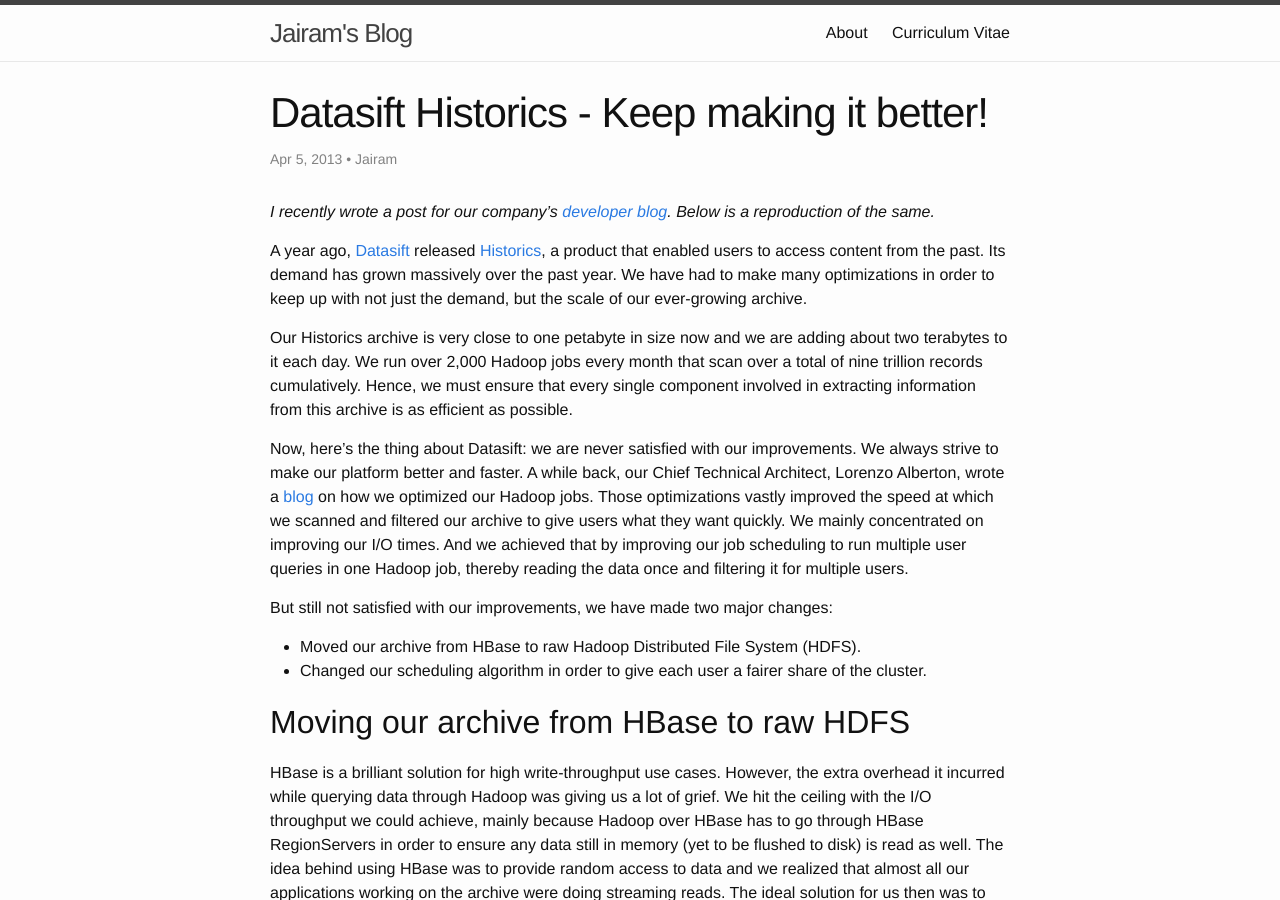
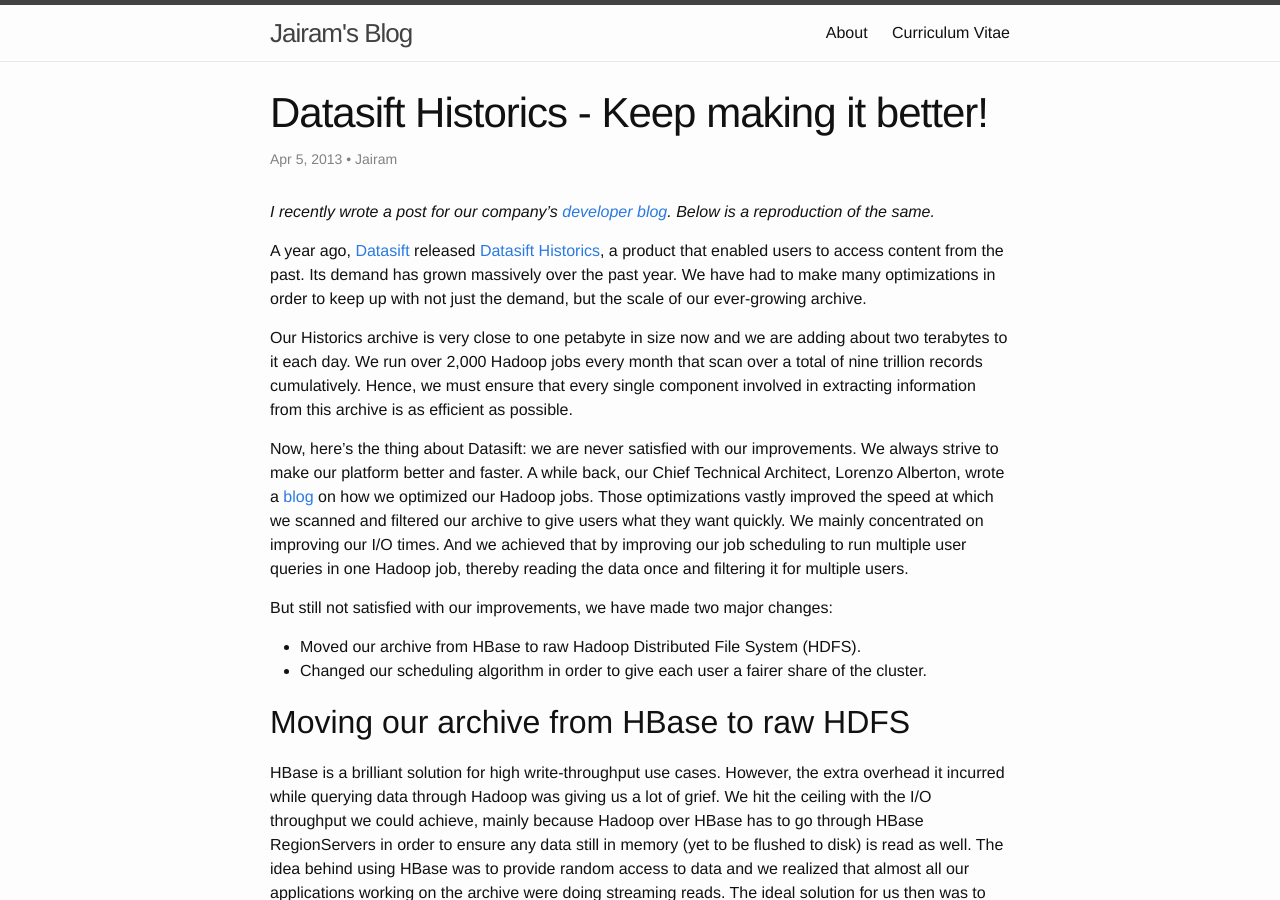
Before and after one commit to jairamc/jairamc.github.io, a Jekyll site: the page built from _posts/2013-04-05-datasift-historics-keep-making-it-better.md, in a window 1280 px wide and 900 px high. Built offline with Jekyll 4.4.1, drawn with Linux system fonts in a browser that asks for light colours; Markdown is read by kramdown in place of the engine named in the settings.

Commit message:
Updated the last remaining post

```diff
--- a/_posts/2013-04-05-datasift-historics-keep-making-it-better.md
+++ b/_posts/2013-04-05-datasift-historics-keep-making-it-better.md
@@ -15,18 +15,18 @@
   - NoSql
   - Scheduling
 ---
-_I recently wrote a post for our company's [developer blog][1]. Below is a reproduction of the same._
+_I recently wrote a post for our company's [developer blog](http://dev.datasift.com/blog). Below is a reproduction of the same._
 
-A year ago, [Datasift][2] released <a title="Datasift Historics" href="http://blog.datasift.com/2011/12/07/historic/#.VORuSFNOQZQ" target="_blank">Historics</a>, a product that enabled users to access content from the past. Its demand has grown massively over the past year. We have had to make many optimizations in order to keep up with not just the demand, but the scale of our ever-growing archive.
+A year ago, [Datasift](https://datasift.com) released [Datasift Historics](http://blog.datasift.com/2011/12/07/historic/), a product that enabled users to access content from the past. Its demand has grown massively over the past year. We have had to make many optimizations in order to keep up with not just the demand, but the scale of our ever-growing archive.
 
 Our Historics archive is very close to one petabyte in size now and we are adding about two terabytes to it each day. We run over 2,000 Hadoop jobs every month that scan over a total of nine trillion records cumulatively. Hence, we must ensure that every single component involved in extracting information from this archive is as efficient as possible.
 
-Now, here’s the thing about Datasift: we are never satisfied with our improvements. We always strive to make our platform better and faster. A while back, our Chief Technical Architect, Lorenzo Alberton, wrote a [blog][3] on how we optimized our Hadoop jobs. Those optimizations vastly improved the speed at which we scanned and filtered our archive to give users what they want quickly. We mainly concentrated on improving our I/O times. And we achieved that by improving our job scheduling to run multiple user queries in one Hadoop job, thereby reading the data once and filtering it for multiple users.
+Now, here’s the thing about Datasift: we are never satisfied with our improvements. We always strive to make our platform better and faster. A while back, our Chief Technical Architect, Lorenzo Alberton, wrote a [blog](http://dev.datasift.com/blog/optimizing-hadoop-jobs) on how we optimized our Hadoop jobs. Those optimizations vastly improved the speed at which we scanned and filtered our archive to give users what they want quickly. We mainly concentrated on improving our I/O times. And we achieved that by improving our job scheduling to run multiple user queries in one Hadoop job, thereby reading the data once and filtering it for multiple users.
 
 But still not satisfied with our improvements, we have made two major changes:
 
-  * Moved our archive from HBase to raw Hadoop Distributed File System (HDFS).
-  * Changed our scheduling algorithm in order to give each user a fairer share of the cluster.
+  - Moved our archive from HBase to raw Hadoop Distributed File System (HDFS).
+  - Changed our scheduling algorithm in order to give each user a fairer share of the cluster.
 
 ## Moving our archive from HBase to raw HDFS
 
@@ -38,7 +38,7 @@
 
 ## New and improved job scheduling
 
-One of the main concerns for us while designing the Historics system was to ensure all users receive a fair share of our computing cluster. In his [blog][4], Lorenzo explained the original queuing algorithm we used for all Historics queries. We have now updated this algorithm to improve the user experience.
+One of the main concerns for us while designing the Historics system was to ensure all users receive a fair share of our computing cluster. In his [blog](http://dev.datasift.com/blog/optimizing-hadoop-jobs), Lorenzo explained the original queuing algorithm we used for all Historics queries. We have now updated this algorithm to improve the user experience.
 
 We have introduced user-based queues where each user gets their own queue of queries. We break these queries into chunks that represent a day’s worth of data from the archive. For example, a Historics query for a week’s worth of data will consist of seven chunks. These chunks are then added to a user queue based on how old the chunk is (oldest first). It is important to note the difference between a job and a chunk. A job refers to the Hadoop job on the cluster, whereas a chunk is simply a day’s worth of work. Multiple chunks can run in the same job.
 
@@ -46,32 +46,30 @@
 
 For example, two users with two chunks each would have their chunks executed in the following order:
 
-&nbsp;
-
 <img src="http://i0.wp.com/dev.datasift.com/sites/default/files/usechunks1.png?w=660" alt="" data-recalc-dims="1" />
 
 <p style="text-align: center;">
-  Fig 1: User Chunk ordering
+Fig 1: User Chunk ordering
 </p>
 
 The reason we pick only ‘n’ users to process is because we don’t want to penalize older queries if we suddenly get a lot of queries from users who are not in the user pool yet.
 <img src="http://i2.wp.com/dev.datasift.com/sites/default/files/queue_eval.jpg?w=660" alt="" data-recalc-dims="1" />
 
 <p style="text-align: center;">
-  Fig 2: Queue evaluation
+Fig 2: Queue evaluation
 </p>
 
-New user queries can enter the user pool in any one of the following ways. If the maximum user pool size ‘n’ has not been reached, they are simply added to the user pool. If the maximum user pool size &#8216;n&#8217; has been reached, they have to wait. When the wait time is long, we say that the query is &#8216;starved&#8217;. In order to address the problem of starvation, we introduced a starvation interval. If the wait time for a user has exceeded the starvation interval, then we increase the user pool size to accommodate this user. However we always revert back to the configured pool size once the starvation load drops.
+New user queries can enter the user pool in any one of the following ways. If the maximum user pool size ‘n’ has not been reached, they are simply added to the user pool. If the maximum user pool size 'n' has been reached, they have to wait. When the wait time is long, we say that the query is 'starved'. In order to address the problem of starvation, we introduced a starvation interval. If the wait time for a user has exceeded the starvation interval, then we increase the user pool size to accommodate this user. However we always revert back to the configured pool size once the starvation load drops.
 
 Then, the user queues are evaluated and tickets are allocated for all the chunks in the user queues.
 
 <img src="http://i2.wp.com/dev.datasift.com/sites/default/files/ticket_eval.jpg?w=660" alt="" data-recalc-dims="1" />
 
 <p style="text-align: center;">
-  Fig 3: Ticket Evaluation
+Fig 3: Ticket Evaluation
 </p>
 
-Once all the tickets are allocated, it&#8217;s a simple case of picking the chunks with the lowest ticket numbers to run first. At this point, we check to see if there is a chunk without a ticket (a new one) that would query the same time period. If so, it is piggybacked with the chunk we just picked. This ensures we minimize I/O and reduce user wait times.
+Once all the tickets are allocated, it's a simple case of picking the chunks with the lowest ticket numbers to run first. At this point, we check to see if there is a chunk without a ticket (a new one) that would query the same time period. If so, it is piggybacked with the chunk we just picked. This ensures we minimize I/O and reduce user wait times.
 
 ## Time estimation
 
```
Also changed, not shown: other parts of _posts/2013-04-05-datasift-historics-keep-making-it-better.md (+0 -5 lines).
